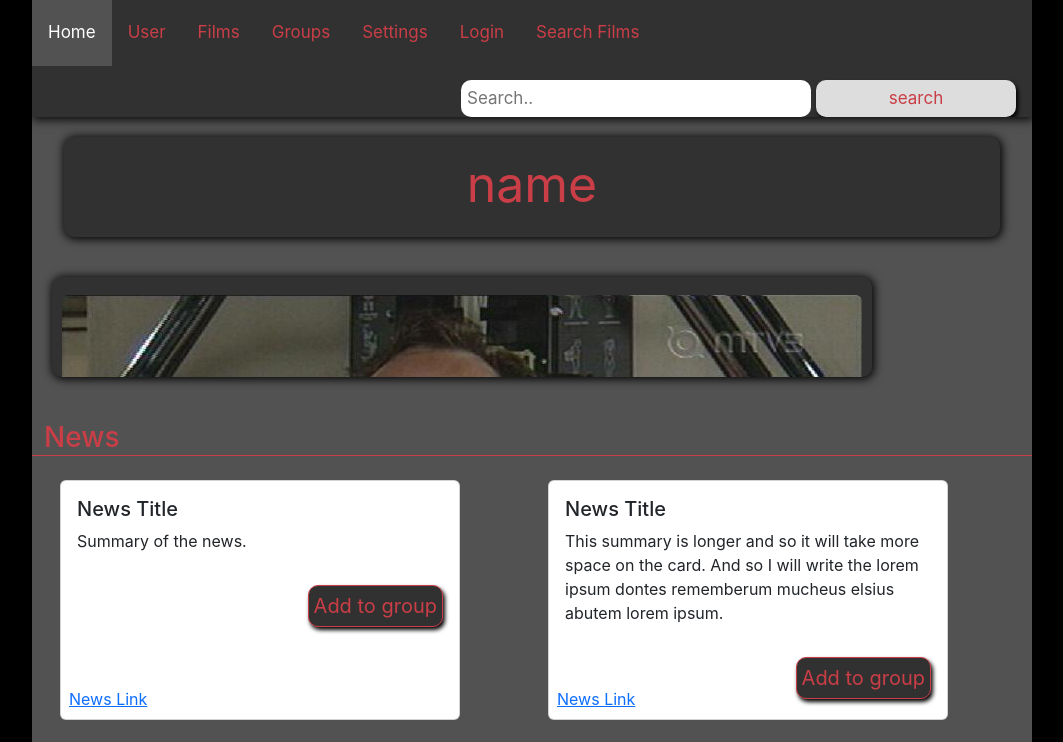
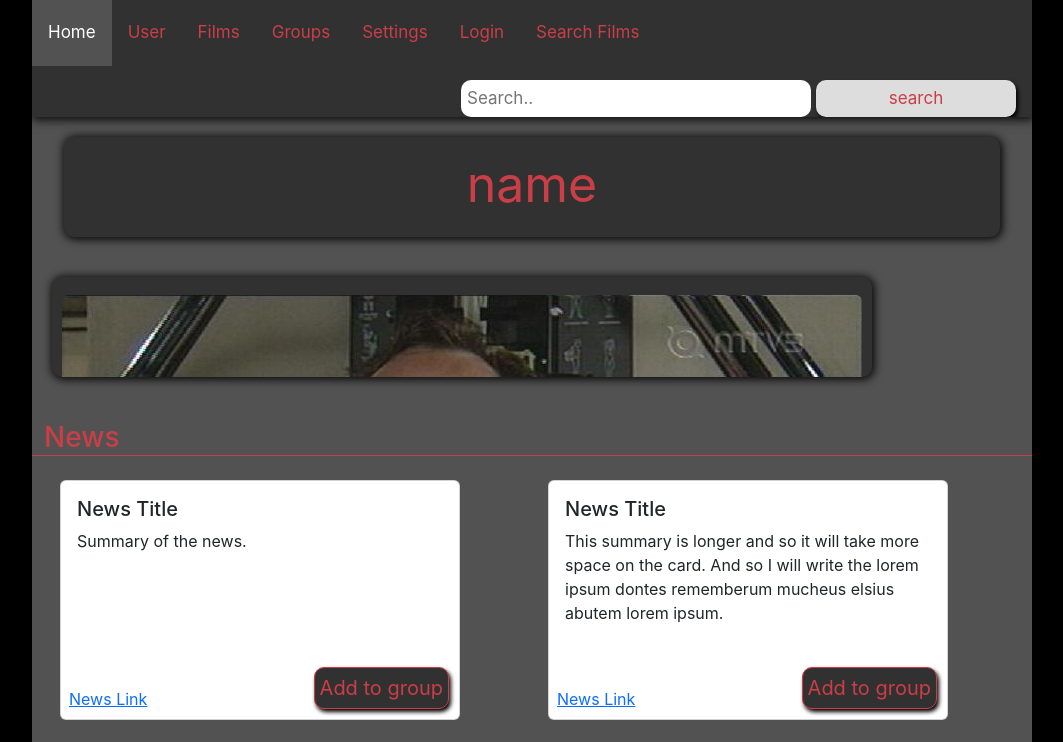
Before and after one commit to TVT22-23/WebbikehitysProjekti, a React (Create React App) app in the folder react/: page /group in a window 1280 px wide. Shown: the top 742 px of the page, without its empty margins (108-1171 px from the left). Built offline with nearby package versions, Linux system fonts and the light colour scheme.

Commit message:
voitimme napin
Kiitos Antti

```diff
--- a/react/src/App.css
+++ b/react/src/App.css
@@ -411,4 +411,7 @@ textarea {
   background-color:#313131;
   color: #CA3E47;
   border-style: solid;
+  position: absolute;
+  bottom: 10px;
+  right: 10px;
 }
--- a/react/src/components/Home.js
+++ b/react/src/components/Home.js
@@ -133,15 +133,15 @@ function NewsGrid() {
   return (
     <Row style={{ alignItems: 'stretch' }}>
       <Col>
-        <Card className="ms-3" style={{ width: '400px', height: '240px' }}>
+        <Card className="ms-3 pos" style={{ width: '400px', height: '240px' }}>
           <Card.Body>
             <Card.Title>News Title</Card.Title>
             <Card.Text>
               Summary of the news.
             </Card.Text>
+            <button class="groupAdd" style={{padding:'5px', width:'fit-content'}} onClick={() => handleShow(1)}>Add to group</button>
+            <ModalToGroup id={reviewID} show={showModal} handleClose={handleClose} />
             <Card.Link href="#" className="position-absolute bottom-0 start-0 m-2 ">News Link</Card.Link>
-            <button class="groupAdd" onClick={() => handleShow(1)}>Add to group</button>
-            <ModalToGroup id={reviewID} show={showModal} handleClose={handleClose} />
               </Card.Body>
         </Card>
       </Col>
@@ -152,11 +152,10 @@ function NewsGrid() {
             <Card.Text>
               This summary is longer and so it will take more space on the card. And so I will write the lorem ipsum dontes rememberum mucheus elsius abutem lorem ipsum.
             </Card.Text>
-            <Card.Link href="#" className="position-absolute bottom-0 start-0 m-2">News Link</Card.Link>
-            <Row></Row>
             <button class="groupAdd" onClick={() => handleShow(1)}>Add to group</button>
             <ModalToGroup id={reviewID} show={showModal} handleClose={handleClose} />
-            </Card.Body>
+            <Card.Link href="#" className="position-absolute bottom-0 start-0 m-2">News Link</Card.Link>
+          </Card.Body>
         </Card>
       </Col>
     </Row>
```
